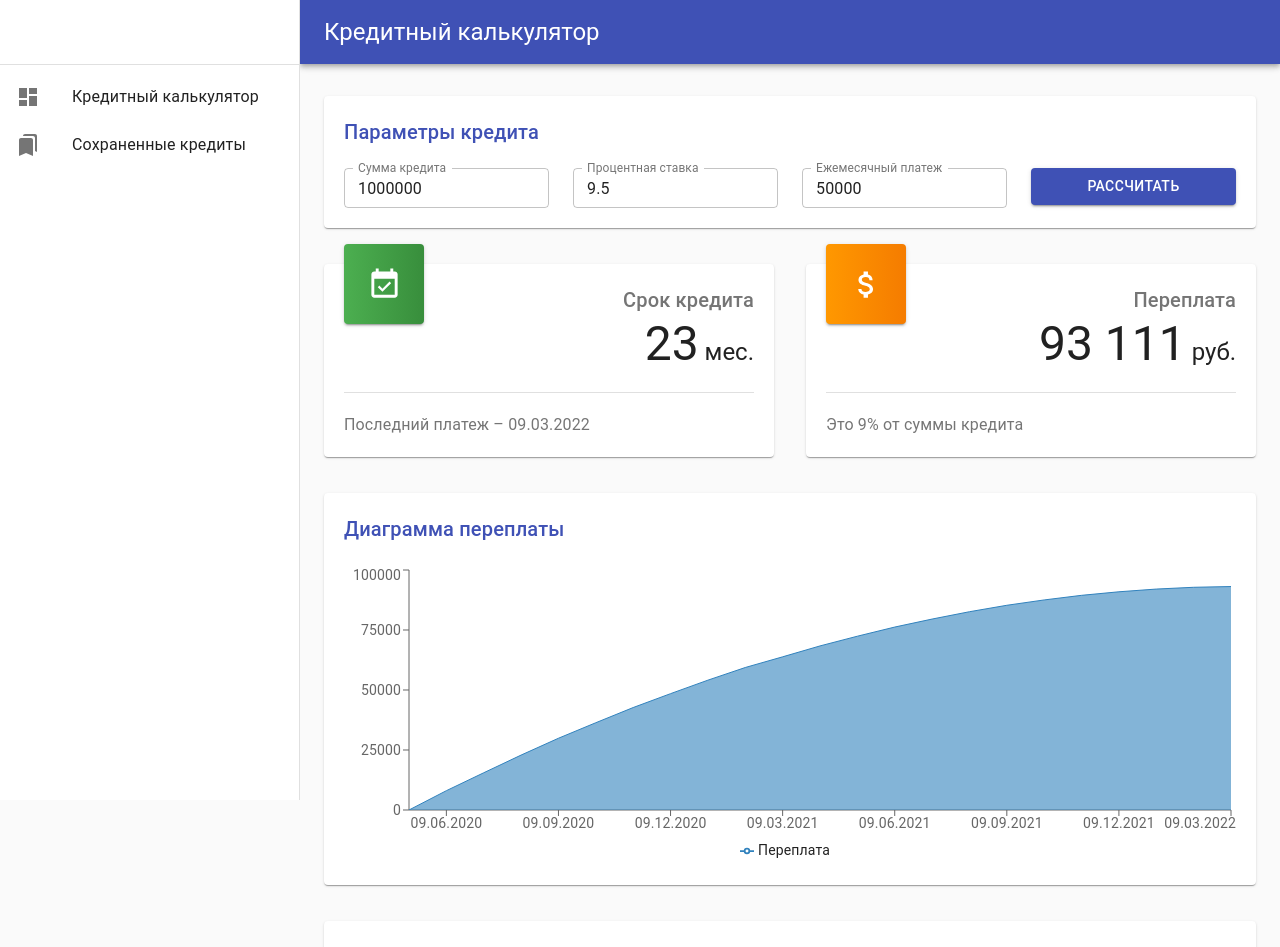
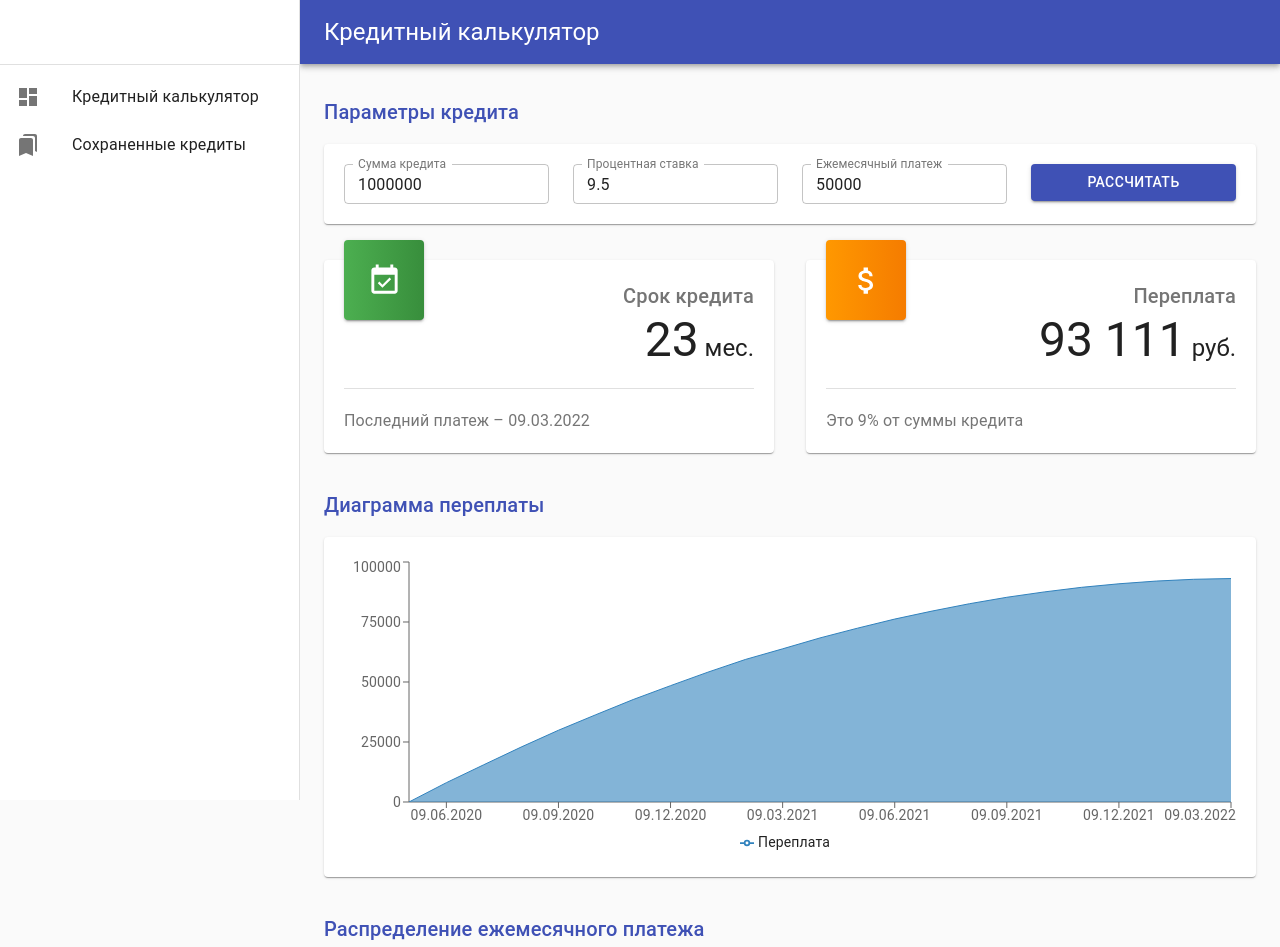
Before and after one commit to leonidfeskov/calculator, a React app: page / in a window 1280 px wide. Shown: the top 947 px of the page. Built offline with nearby package versions, Linux system fonts and the light colour scheme.

Commit message:
multiple-params Move out headers from boxes

```diff
--- a/src/components/CreditForm/index.js
+++ b/src/components/CreditForm/index.js
@@ -31,8 +31,9 @@ export default function CreditForm() {
     };
 
     return (
+        <>
+            <BoxTitle>Параметры кредита</BoxTitle>
             <Box>
-            <BoxTitle>Параметры кредита</BoxTitle>
                 <Form
                     onSubmit={onSubmit}
                     initialValues={creditParams}
@@ -64,5 +65,6 @@ export default function CreditForm() {
                     )}
                 />
             </Box>
+        </>
     );
 }
--- a/src/components/OverpaymentChart/index.js
+++ b/src/components/OverpaymentChart/index.js
@@ -9,8 +9,10 @@ export default function OverpaymentChart() {
     const { paymentSchedule } = useSelector((state) => state);
 
     return (
+        <>
+            <BoxTitle>Диаграмма переплаты</BoxTitle>
+
             <Box>
-            <BoxTitle>Диаграмма переплаты</BoxTitle>
                 <div style={{ width: '100%', height: 300 }}>
                     <ResponsiveContainer>
                         <AreaChart data={paymentSchedule.dataByMonths}>
@@ -23,5 +25,6 @@ export default function OverpaymentChart() {
                     </ResponsiveContainer>
                 </div>
             </Box>
+        </>
     );
 }
--- a/src/components/PaymentScheduleTable/index.js
+++ b/src/components/PaymentScheduleTable/index.js
@@ -16,8 +16,9 @@ export default function PaymentScheduleTable() {
     const { paymentSchedule } = useSelector((state) => state);
 
     return (
+        <>
+            <BoxTitle>График платежей</BoxTitle>
             <Box>
-            <BoxTitle>График платежей</BoxTitle>
                 <MuiTable size="small" stickyHeader>
                     <MuiTableHead>
                         <MuiTableRow>
@@ -45,5 +46,6 @@ export default function PaymentScheduleTable() {
                     </MuiTableBody>
                 </MuiTable>
             </Box>
+        </>
     );
 }
--- a/src/components/PaymentsChart/index.js
+++ b/src/components/PaymentsChart/index.js
@@ -9,8 +9,9 @@ export default function PaymentsChart() {
     const { paymentSchedule } = useSelector((state) => state);
 
     return (
+        <>
+            <BoxTitle>Распределение ежемесячного платежа</BoxTitle>
             <Box>
-            <BoxTitle>Распределение ежемесячного платежа</BoxTitle>
                 <div style={{ width: '100%', height: 300 }}>
                     <ResponsiveContainer>
                         <BarChart barCategoryGap="2%" data={paymentSchedule.dataByMonths}>
@@ -36,5 +37,6 @@ export default function PaymentsChart() {
                     </ResponsiveContainer>
                 </div>
             </Box>
+        </>
     );
 }
--- a/src/components/common/Box/Title.js
+++ b/src/components/common/Box/Title.js
@@ -3,10 +3,8 @@ import MuiTypography from '@material-ui/core/Typography';
 
 export default function Title(props) {
     return (
-        <div className="box__title">
-            <MuiTypography component="h2" variant="h6" color="primary">
-                {props.children}
-            </MuiTypography>
-        </div>
+        <MuiTypography component="h2" variant="h6" color="primary" paragraph>
+            {props.children}
+        </MuiTypography>
     );
 }
```
Lines whose indentation alone changed are shown as unchanged.
